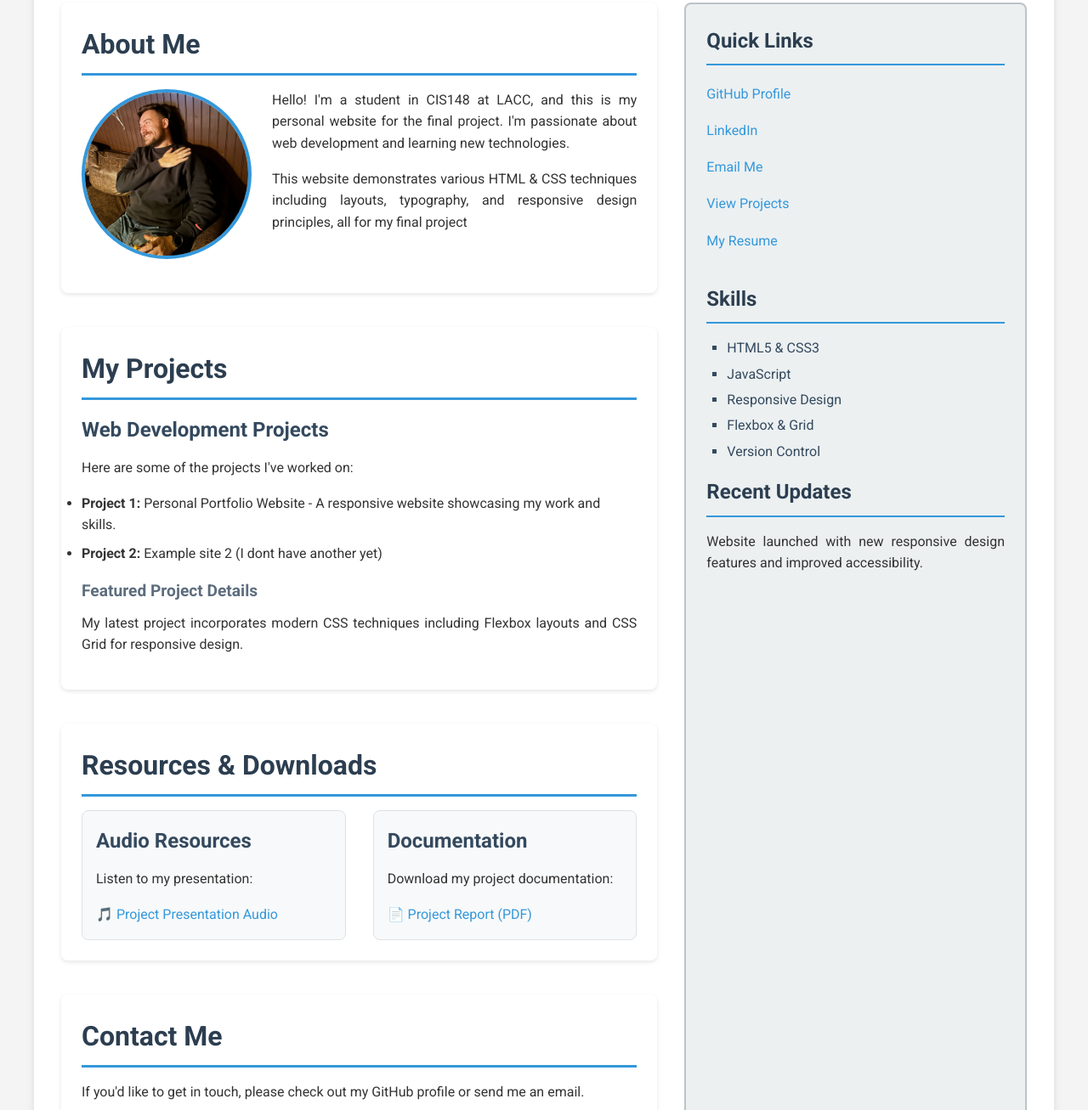
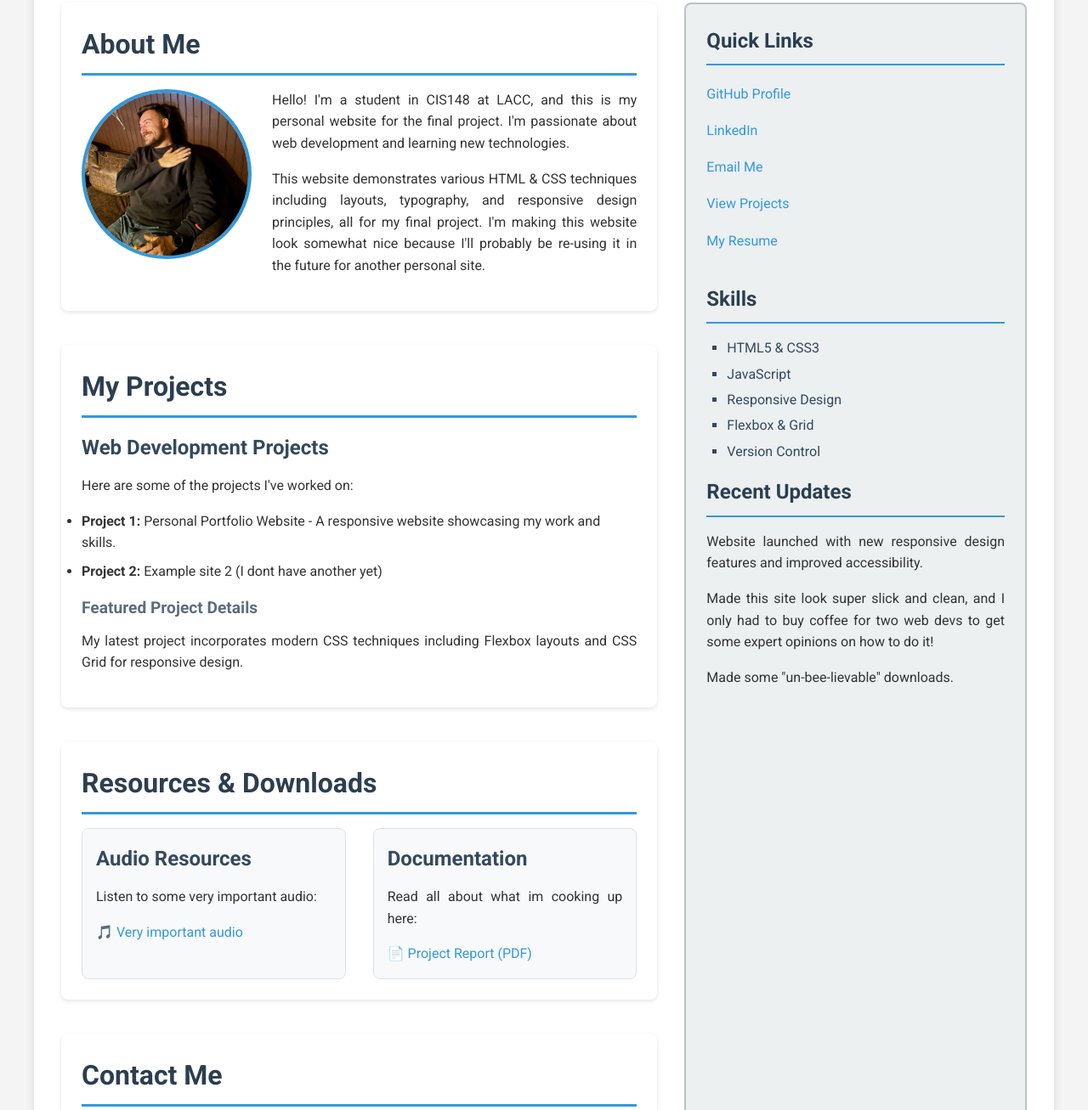
Before and after one commit to TheGhostyBear/cis148final_personalsite, a plain HTML site: page index.html in a window 1280 px wide. Shown: the part 231-1538 px from the top of the page at 85% size. Drawn offline with Linux system fonts and the light colour scheme.

Commit message:
Bee-liev-it rick

```diff
--- a/index.html
+++ b/index.html
@@ -32,7 +32,7 @@
                     <div class="text-with-image">
                         <img src="images/profile.jpg" alt="Profile Photo" class="floated-image">
                         <p>Hello! I'm a student in CIS148 at LACC, and this is my personal website for the final project. I'm passionate about web development and learning new technologies.</p>
-                        <p>This website demonstrates various HTML &amp; CSS techniques including layouts, typography, and responsive design principles, all for my final project</p>
+                        <p>This website demonstrates various HTML &amp; CSS techniques including layouts, typography, and responsive design principles, all for my final project. I'm making this website look somewhat nice because I'll probably be re-using it in the future for another personal site.</p>
                     </div>
                 </section>
 
@@ -54,13 +54,13 @@
                     <div class="flex-container">
                         <div class="resource-item">
                             <h3>Audio Resources</h3>
-                            <p>Listen to my presentation:</p>
-                            <a href="audio/presentation.mp3" target="_blank">🎵 Project Presentation Audio</a>
+                            <p>Listen to some very important audio:</p>
+                            <a href="audio/Rick Astley - Never Gonna Give You Up (Official Video) (4K Remaster) - Rick Astley.mp3" target="_blank">🎵 Very important audio</a>
                         </div>
                         <div class="resource-item">
                             <h3>Documentation</h3>
-                            <p>Download my project documentation:</p>
-                            <a href="documents/project-report.pdf" target="_blank">📄 Project Report (PDF)</a>
+                            <p>Read all about what im cooking up here:</p>
+                            <a href="pdfdocs/beemovie.pdf" target="_blank">📄 Project Report (PDF)</a>
                         </div>
                     </div>
                 </section>
@@ -93,6 +93,8 @@
 
                 <h3>Recent Updates</h3>
                 <p>Website launched with new responsive design features and improved accessibility.</p>
+                <p>Made this site look super slick and clean, and I only had to buy coffee for two web devs to get some expert opinions on how to do it!</p>
+                <p>Made some "un-bee-lievable" downloads.</p>
             </aside>
         </div>
 
```
Also changed, not shown: pages/resume.html (+3 -3 lines), 2 other files.
